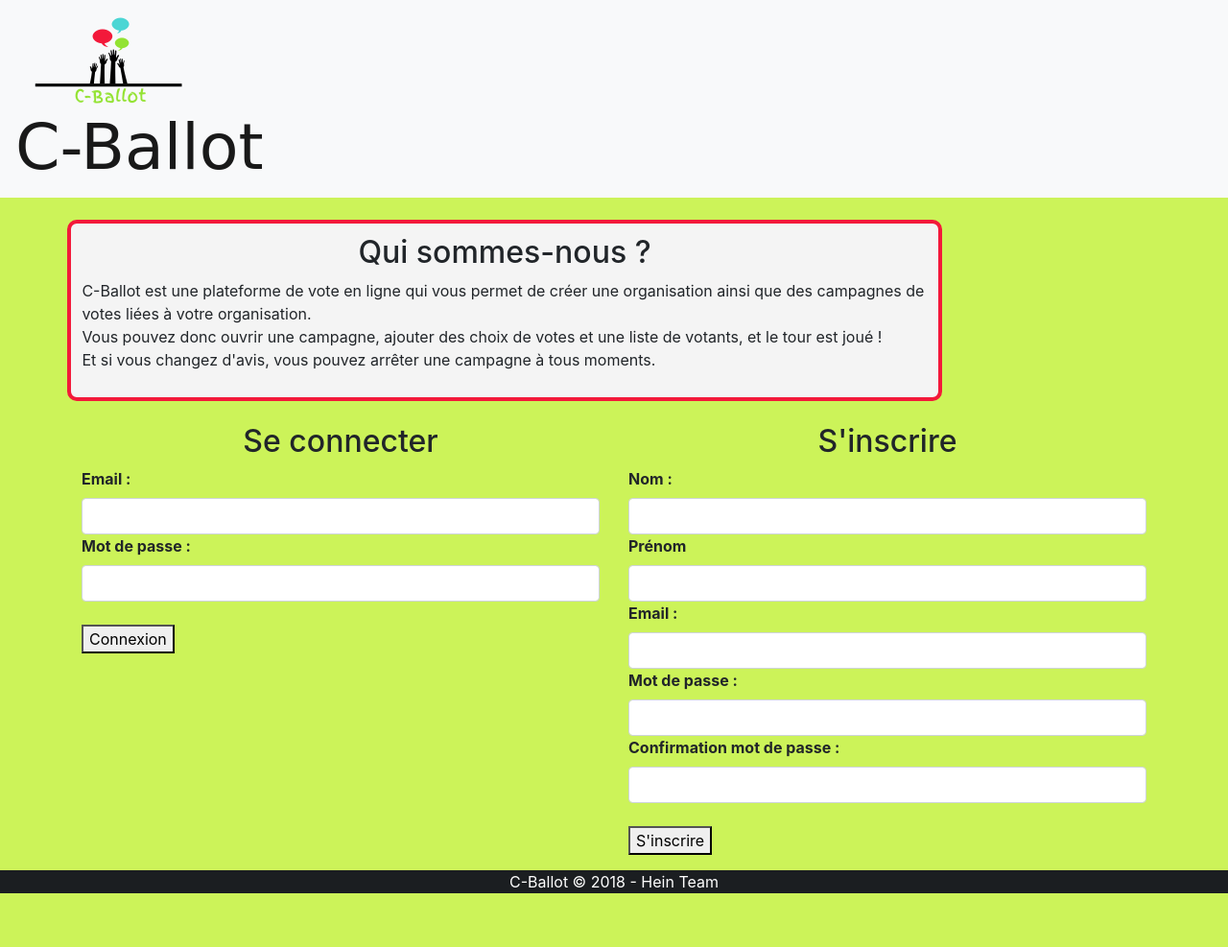
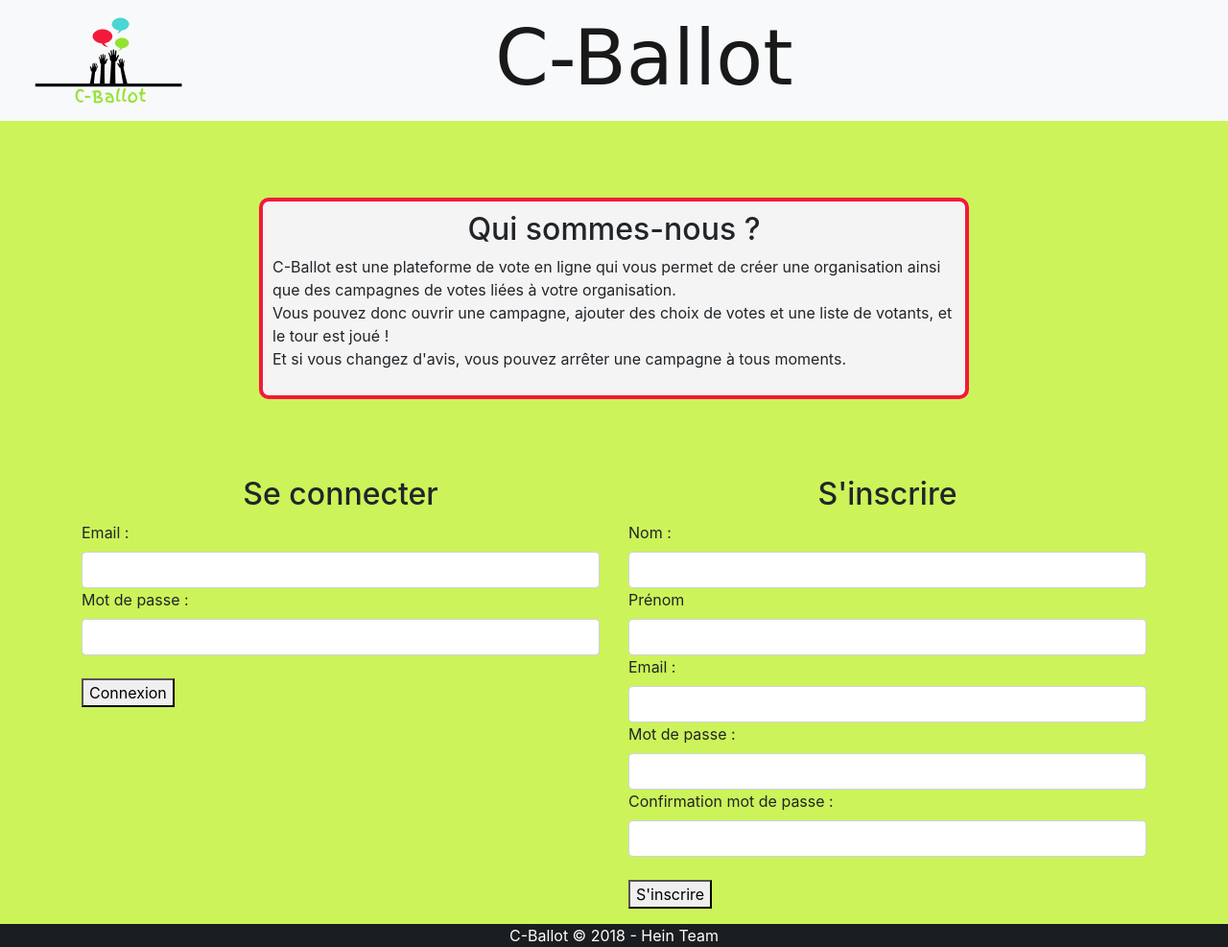
Before and after one commit to Eleonorth/C-Ballot-Vote_app, a PHP site: page / in a window 1280 px wide. Shown: the whole page at 96% size. Before the commit the page ends 931 px from the top, so only its background shows below. Run offline with PHP 8.4, Linux system fonts and the light colour scheme; some web fonts are replaced.

Commit message:
resolving css conflicts

```diff
--- a/src/style.css
+++ b/src/style.css
@@ -2,49 +2,44 @@
 nav h1 {
     font-family: 'Finger Paint', cursive;
     text-align: center;
-    font-size:50pt;
-    margin: 0%;
-    padding-right: 40%;
+    font-size: 80px;
+    float: right;
+    padding-left:300px;
+    margin: 0px;
 }
 
 nav {
-    width: 100%;
 }
 
 html {
     height: 100%;
-    padding: 0%;
+    padding: 0px;
 }
+
+/*border-color: #F3193A;*/
 
 body {
     min-height: 100%;
     background-color: #CCF359;
+    /*font-family: 'PT Sans Narrow', sans-serif;*/
     position: relative;
 }
 
-h2 {
+#description h2 {
     text-align: center;
-}
-
-label {
-    display: flex;
-    text-align: left;
-    font-weight: bold;
-}
-
-input {
-    width: 50%;
 }
 
 #description {
     border: 4px solid;
     border-radius: 10px;
     border-color: #F3193A;
-    margin-top: 2%;
-    margin-bottom: 2%;
-    padding: 1%;
+    margin: 80px 200px 80px 200px;
+    padding: 10px;
     background-color: #F4F4F4;
-    max-width: 80%;
+}
+
+#register h2, #login h2 {
+    text-align: center;
 }
 
 footer {
@@ -52,7 +47,6 @@ footer {
     color: #fff;
     text-align: center;
     position: absolute;
-    width: 100%;
     bottom: 0;
     right: 0;
     left: 0;
```
